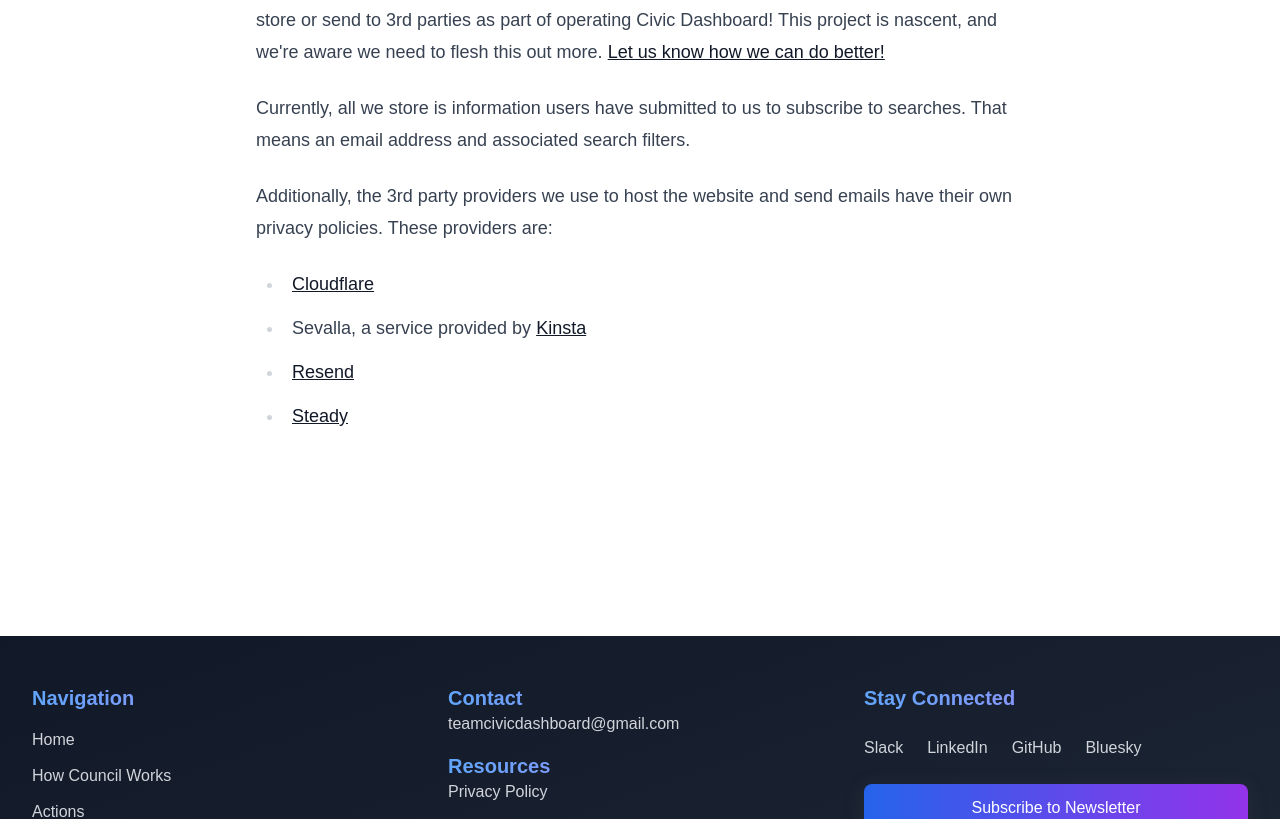
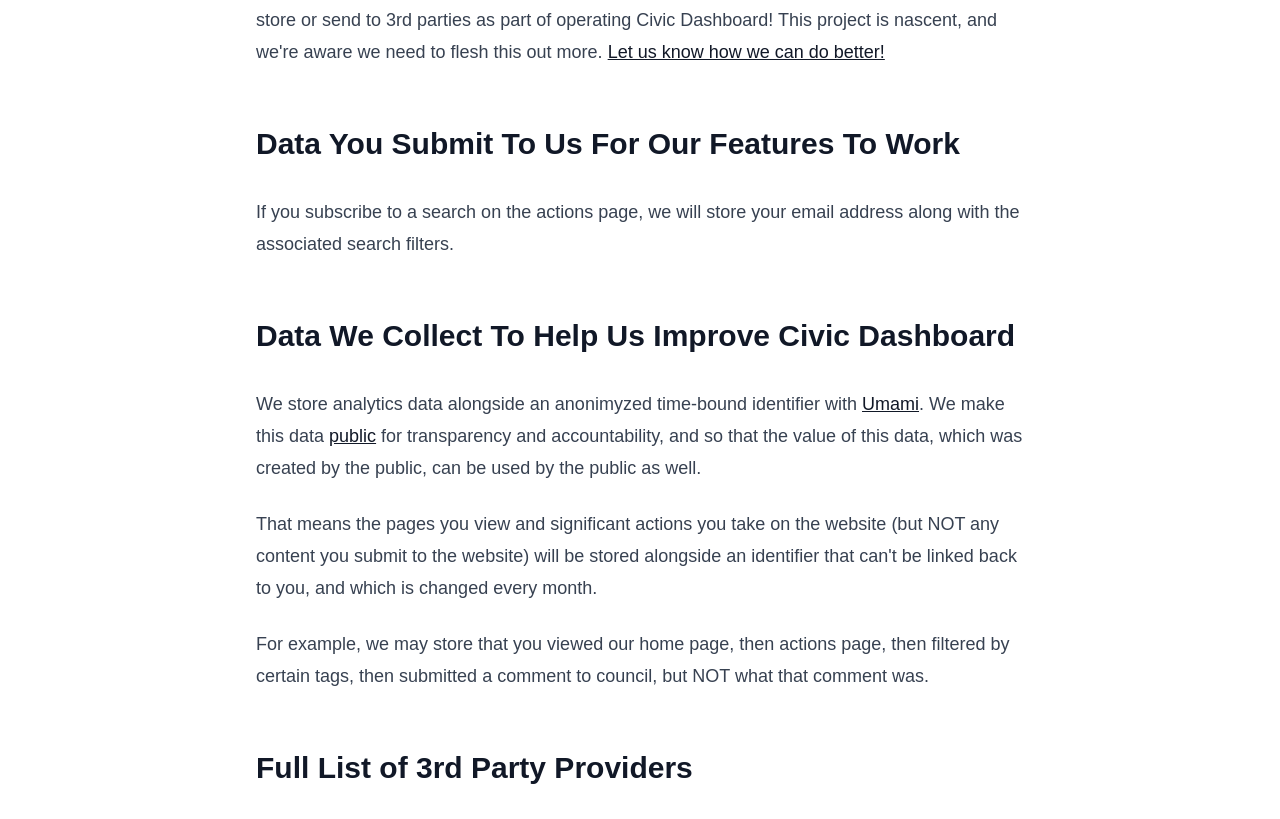
Before and after one commit to civic-dashboard/civic-dashboard-web, a Next.js app: page /privacy in a window 1280 px wide. Shown: the part 268-1087 px from the top of the page. Built offline with nearby package versions, Linux system fonts and the light colour scheme.

Commit message:
feat: add analytics via umami (#141)
Closes #63.

Adds the Umami script & some events for tracking, and updates the
privacy policy to inform our users of this change.

```diff
--- a/package.json
+++ b/package.json
@@ -67,6 +67,7 @@
     "@types/nodemailer": "^6.4.17",
     "@types/react": "^18",
     "@types/react-dom": "^18",
+    "@types/umami": "^2.10.0",
     "eslint": "^8.57.1",
     "eslint-config-next": "15.0.0",
     "eslint-config-prettier": "^9.1.0",
--- a/src/app/layout.tsx
+++ b/src/app/layout.tsx
@@ -28,6 +28,16 @@ export default function RootLayout({
 }>) {
   return (
     <html lang="en">
+      <head>
+        <script
+          defer
+          src="https://cloud.umami.is/script.js"
+          data-website-id="cc44ac27-34a8-4561-8a0f-c0b448b090cd"
+          // conservatively exclude search params and url hash so we don't accidentally log personal info if it ever gets stored there in the future (e.g. search text)
+          data-exclude-search="true"
+          data-exclude-hash="true"
+        ></script>
+      </head>
       <body
         className={`${geistSans.variable} ${geistMono.variable} antialiased`}
       >
--- a/src/app/privacy/page.tsx
+++ b/src/app/privacy/page.tsx
@@ -19,12 +19,45 @@ export default function Privacy() {
             <a href="/feedback">Let us know how we can do better! </a>
           </p>
 
+          <h2>Data You Submit To Us For Our Features To Work</h2>
           <p>
-            Currently, all we store is information users have submitted to us to
-            subscribe to searches. That means an email address and associated
-            search filters.
+            If you subscribe to a search on the actions page, we will store your
+            email address along with the associated search filters.
           </p>
 
+          <h2>Data We Collect To Help Us Improve Civic Dashboard</h2>
+          <p>
+            We store analytics data alongside an anonimyzed time-bound
+            identifier with{' '}
+            <a href="https://umami.is/" target="_blank">
+              Umami
+            </a>
+            . We make this data{' '}
+            <a
+              href="https://eu.umami.is/share/6R9CNotgCUNEmDL5/civicdashboard.ca"
+              target="_blank"
+            >
+              public
+            </a>{' '}
+            for transparency and accountability, and so that the value of this
+            data, which was created by the public, can be used by the public as
+            well.
+          </p>
+
+          <p>
+            That means the pages you view and significant actions you take on
+            the website (but NOT any content you submit to the website) will be
+            stored alongside an identifier that can&apos;t be linked back to
+            you, and which is changed every month.
+          </p>
+
+          <p>
+            For example, we may store that you viewed our home page, then
+            actions page, then filtered by certain tags, then submitted a
+            comment to council, but NOT what that comment was.
+          </p>
+
+          <h2>Full List of 3rd Party Providers</h2>
           <p>
             Additionally, the 3rd party providers we use to host the website and
             send emails have their own privacy policies. These providers are:
@@ -57,6 +90,11 @@ export default function Privacy() {
                 Steady
               </a>
             </li>
+            <li>
+              <a href="https://umami.is/privacy" target="_blank">
+                Umami
+              </a>
+            </li>
           </ul>
         </div>
       </main>
--- a/src/components/AgendaItemCard.tsx
+++ b/src/components/AgendaItemCard.tsx
@@ -185,10 +185,14 @@ export function FullPageAgendaItemCard({
             variant="outline"
             className="grow sm:flex-initial"
           >
-            <a href={commentHref}>Submit a comment</a>
+            <a href={commentHref} data-umami-event="Submit comment">
+              Submit a comment
+            </a>
           </Button>
           <Button asChild size="lg" className="grow sm:flex-initial">
-            <a href={requestToSpeakHref}>Request to speak</a>
+            <a href={requestToSpeakHref} data-umami-event="Request to speak">
+              Request to speak
+            </a>
           </Button>
         </>
       )}
@@ -215,6 +219,41 @@ export function FullPageAgendaItemCard({
   );
 }
 
+type TakeActionDropdownProps = {
+  commentHref: string;
+  requestToSpeakHref: string;
+};
+const TakeActionDropdown = ({
+  commentHref,
+  requestToSpeakHref,
+}: TakeActionDropdownProps) => {
+  return (
+    <DropdownMenu
+      onOpenChange={(isOpen) => isOpen && umami.track('Take action opened')}
+    >
+      <DropdownMenuTrigger asChild>
+        <Button size="lg" className="grow sm:flex-initial">
+          Take action
+        </Button>
+      </DropdownMenuTrigger>
+      <DropdownMenuContent side="top" align="end">
+        <DropdownMenuLink href={commentHref} data-umami-event="Submit comment">
+          <MessageSquarePlus />
+          Submit a comment
+        </DropdownMenuLink>
+        <DropdownMenuSeparator />
+        <DropdownMenuLink
+          href={requestToSpeakHref}
+          data-umami-event="Request to speak"
+        >
+          <Speech />
+          Request to speak
+        </DropdownMenuLink>
+      </DropdownMenuContent>
+    </DropdownMenu>
+  );
+};
+
 type SearchResultAgendaItemCardProps = {
   item: AgendaItem;
   decisionBody: DecisionBody;
@@ -233,7 +272,7 @@ export function SearchResultAgendaItemCard({
         item={item}
         decisionBody={decisionBody}
         className="transition-shadow sm:hover:shadow-xl dark:hover:bg-neutral-700 group"
-        Footer={({ commentHref, requestToSpeakHref }) => (
+        Footer={(props) => (
           <>
             <Button
               size="lg"
@@ -242,24 +281,7 @@ export function SearchResultAgendaItemCard({
             >
               Learn more
             </Button>
-            <DropdownMenu>
-              <DropdownMenuTrigger asChild>
-                <Button size="lg" className="grow sm:flex-initial">
-                  Take action
-                </Button>
-              </DropdownMenuTrigger>
-              <DropdownMenuContent side="top" align="end">
-                <DropdownMenuLink href={commentHref}>
-                  <MessageSquarePlus />
-                  Submit a comment
-                </DropdownMenuLink>
-                <DropdownMenuSeparator />
-                <DropdownMenuLink href={requestToSpeakHref}>
-                  <Speech />
-                  Request to speak
-                </DropdownMenuLink>
-              </DropdownMenuContent>
-            </DropdownMenu>
+            <TakeActionDropdown {...props} />
           </>
         )}
       >
--- a/src/components/search.tsx
+++ b/src/components/search.tsx
@@ -85,9 +85,12 @@ function TagToggle({ tagKey, tag }: { tagKey: TagEnum; tag: Tag }) {
 
   const onClick = useCallback(() => {
     setSearchOptions((opts) => {
-      const newTags = opts.tags.includes(tagKey)
+      const isSelected = opts.tags.includes(tagKey);
+      const newTags = isSelected
         ? opts.tags.filter((t) => t !== tagKey)
         : [...opts.tags, tagKey];
+
+      umami.track(isSelected ? 'Tag unselect' : 'Tag select', { tag: tagKey });
 
       return { ...opts, tags: newTags };
     });
--- a/src/components/subscribeToSearchButton.tsx
+++ b/src/components/subscribeToSearchButton.tsx
@@ -40,7 +40,14 @@ export const SubscribeToSearchButton = () => {
   );
 
   return (
-    <Popover modal onOpenChange={(isOpen) => isOpen && setSendState('ready')}>
+    <Popover
+      modal
+      onOpenChange={(isOpen) => {
+        if (!isOpen) return;
+        setSendState('ready');
+        umami.track('Get Email Alerts opened');
+      }}
+    >
       <PopoverTrigger asChild>
         <Button variant="secondary-outline">Get Email Alerts</Button>
       </PopoverTrigger>
@@ -64,7 +71,11 @@ export const SubscribeToSearchButton = () => {
             {sendState === 'loading' ? (
               <Spinner />
             ) : (
-              <Button type="submit" disabled={sendState === 'sent'}>
+              <Button
+                type="submit"
+                disabled={sendState === 'sent'}
+                data-umami-event="Subscribe"
+              >
                 {sendState === 'ready' ? 'Subscribe' : 'Subscribed'}
               </Button>
             )}
```
Also changed, not shown: 2 other files (tests, documents, lock files or other folders).
